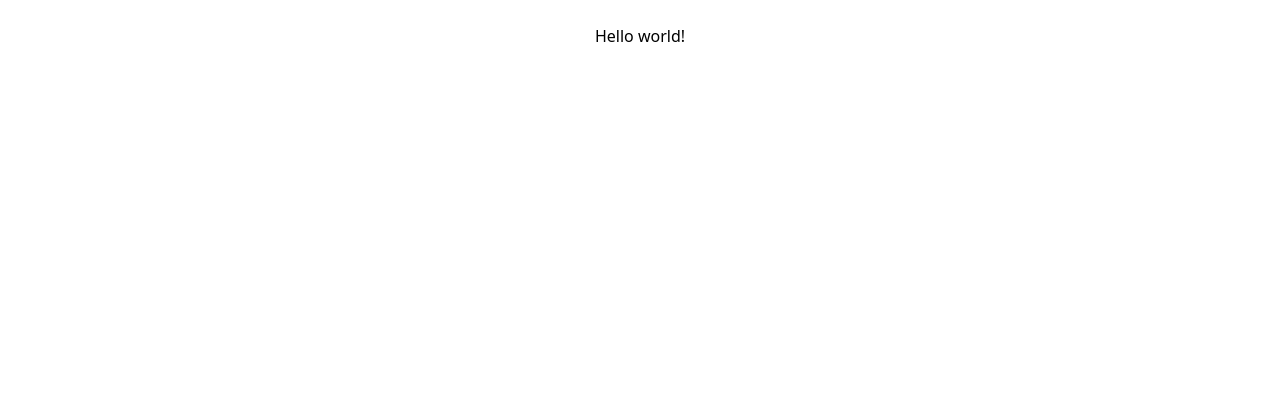
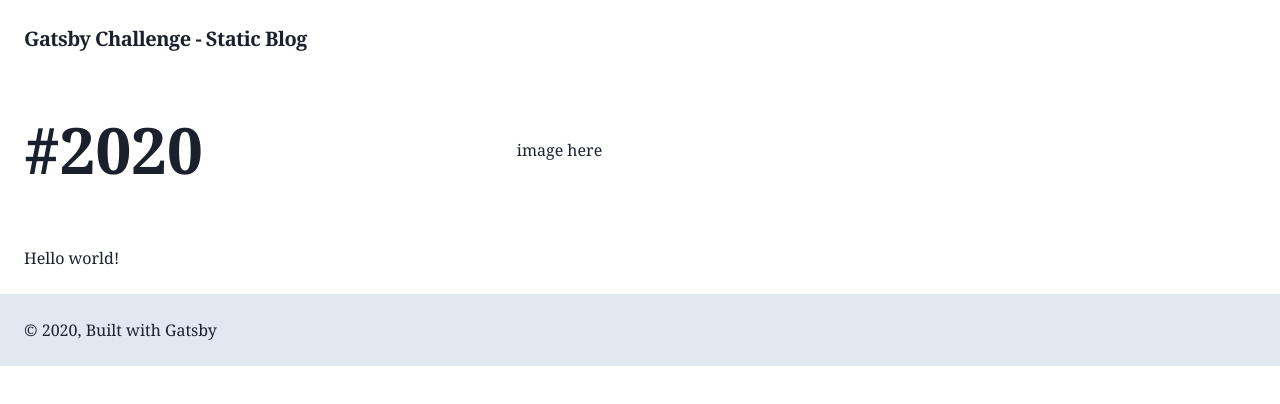
Before and after one commit to JuanJavier1979/gatsby-challenge-static-blog, a Gatsby site: page / in a window 1280 px wide. Built offline with nearby package versions, Linux system fonts and the light colour scheme; Gatsby itself is replaced by a stand-in of ours.

Commit message:
[Add] Layout, Header and Footer components

```diff
--- /dev/null
+++ b/src/components/footer.js
@@ -0,0 +1,13 @@
+import React from "react"
+
+const Footer = () => (
+  <footer className="site-footer bg-gray-300">
+    <div className="container mx-auto p-6">
+      © {new Date().getFullYear()}, Built with
+      {` `}
+      <a href="https://www.gatsbyjs.org">Gatsby</a>
+    </div>
+  </footer>
+)
+
+export default Footer
--- /dev/null
+++ b/src/components/header.js
@@ -0,0 +1,25 @@
+import React from "react"
+import PropTypes from "prop-types"
+import { Link } from "gatsby";
+
+const Header = ({ siteTitle }) => (
+  <header className="site-header">
+    <div className="container mx-auto p-6">
+      <Link to="/">
+        <span className="font-bold text-xl tracking-tight">
+          {siteTitle}
+        </span>
+      </Link>
+    </div>
+  </header>
+)
+
+Header.propTypes = {
+  siteTitle: PropTypes.string,
+}
+
+Header.defaultProps = {
+  siteTitle: ``,
+}
+
+export default Header
--- /dev/null
+++ b/src/components/layout.js
@@ -0,0 +1,32 @@
+import React, { Fragment } from "react"
+import PropTypes from "prop-types"
+import { graphql, useStaticQuery } from "gatsby";
+
+import Header from "./header"
+import Footer from "./footer"
+
+const Layout = ({ children }) => {
+  const { site } = useStaticQuery(graphql`
+    query SiteTitleQuery {
+      site {
+        siteMetadata {
+          title
+        }
+      }
+    }
+  `);
+
+  return (
+    <div className="font-serif min-h-screen text-gray-900">
+      <Header siteTitle={site.siteMetadata.title} />
+      <main>{children}</main>
+      <Footer />
+    </div>
+  )
+}
+
+Layout.propTypes = {
+  children: PropTypes.node.isRequired,
+}
+
+export default Layout
--- a/src/pages/index.js
+++ b/src/pages/index.js
@@ -1,4 +1,22 @@
 import React from "react"
+import Layout from "../components/layout"
+
 import '../styles/global.css'
 
-export default () => <div className="container mx-auto p-6 text-center">Hello world!</div>
+const IndexPage = () => (
+  <Layout>
+    <section className="container mx-auto p-6 flex flex-wrap flex-col md:flex-row items-center">
+      <div className="flex flex-col w-full md:w-2/5 justify-center items-start text-center md:text-left">
+        <h2 className="font-bold text-6xl">#2020</h2>
+      </div>
+      <div className="flex flex-col w-full md:w-2/5 justify-center items-start text-center md:text-left">
+        image here
+      </div>
+      </section>
+    <section className="container mx-auto p-6">
+      Hello world!
+    </section>
+  </Layout>
+)
+
+export default IndexPage
```
